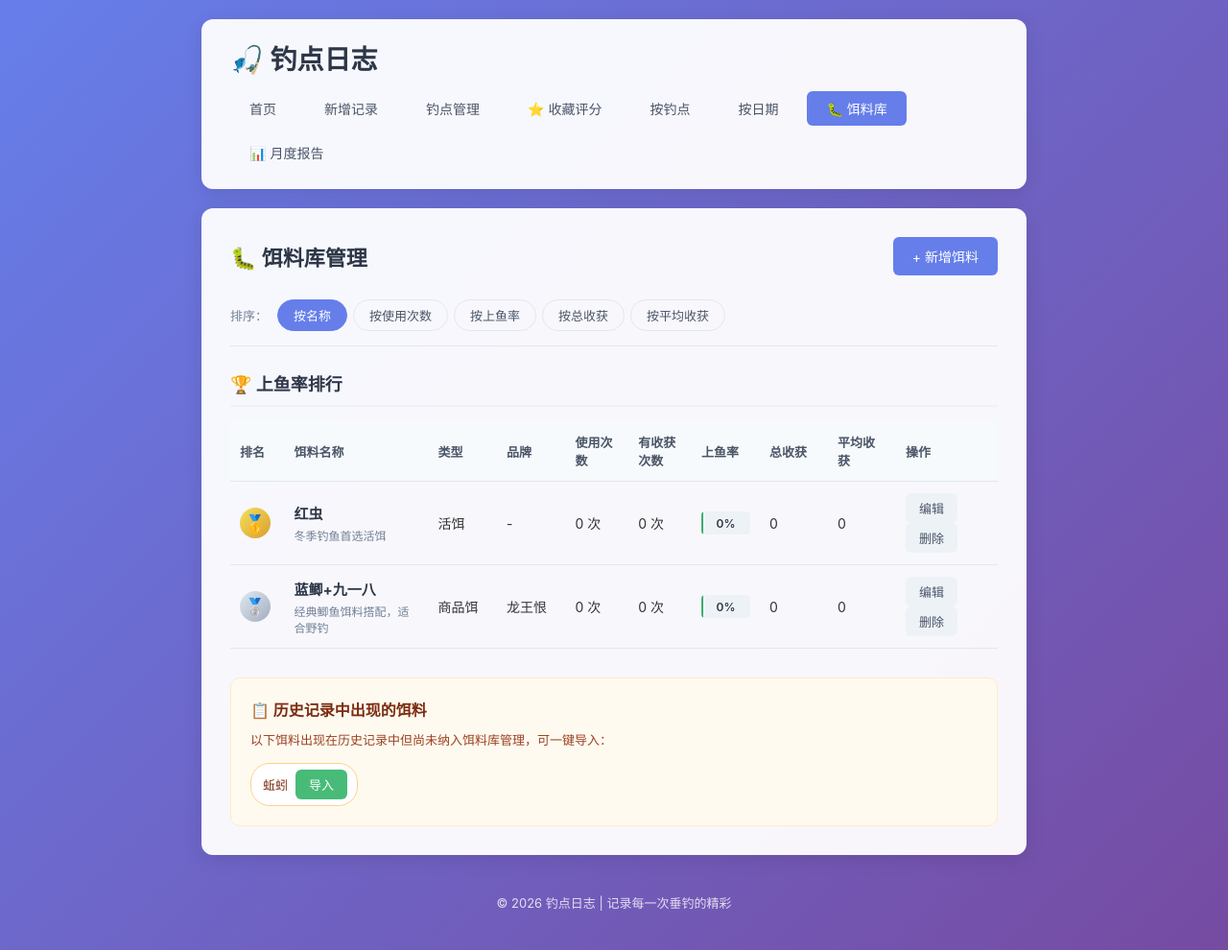
After one commit to nineteen1026-pixel/lyt-7, a Flask app: page /baits in a window 1280 px wide. The commit adds this page. Shown: the whole page at 96% size. Run offline with Flask 2, Linux system fonts and the light colour scheme; data comes from the database, SQL or seed files in the repository; both versions use the stored data as it was after the commit.

Commit message:
.3981746827702544:2cded07d260635cbf9112b1d8ee89f03_6a2e8935bbca2b8f7742abec.6a2e8938bbca2b8f7742abee.6a2e89382bd47ce193e4a1ad:Trae CN.T(2026/6/14 18:58:01)

```diff
--- a/app.py
+++ b/app.py
@@ -52,6 +52,16 @@ def init_db():
             FOREIGN KEY (spot_id) REFERENCES fishing_spots(id) ON DELETE CASCADE
         )
     ''')
+    conn.execute('''
+        CREATE TABLE IF NOT EXISTS baits (
+            id INTEGER PRIMARY KEY AUTOINCREMENT,
+            name TEXT NOT NULL UNIQUE,
+            type TEXT,
+            brand TEXT,
+            description TEXT,
+            created_at TIMESTAMP DEFAULT CURRENT_TIMESTAMP
+        )
+    ''')
     conn.commit()
     conn.close()
 
@@ -100,6 +110,9 @@ def index():
 
 @app.route('/add', methods=['GET', 'POST'])
 def add_log():
+    conn = get_db()
+    bait_list = get_all_baits(conn)
+
     if request.method == 'POST':
         spot = request.form['spot'].strip()
         weather = request.form['weather'].strip()
@@ -113,17 +126,17 @@ def add_log():
         if not spot or not weather or not water_level or not bait or not fish_species or not harvest:
             flash('请填写所有必填项！', 'error')
         else:
-            conn = get_db()
             conn.execute('''
                 INSERT INTO fishing_logs (spot, weather, water_level, bait, fish_species, harvest, next_strategy, created_at)
                 VALUES (?, ?, ?, ?, ?, ?, ?, ?)
             ''', (spot, weather, water_level, bait, fish_species, harvest, next_strategy, created_at))
             conn.commit()
+            flash('记录添加成功！', 'success')
             conn.close()
-            flash('记录添加成功！', 'success')
             return redirect(url_for('index'))
 
-    return render_template('add.html')
+    conn.close()
+    return render_template('add.html', bait_list=bait_list)
 
 
 @app.route('/log/<int:log_id>')
@@ -593,6 +606,163 @@ def monthly_report():
     )
 
 
+def get_all_baits(conn):
+    baits = conn.execute('SELECT * FROM baits ORDER BY name').fetchall()
+    return [dict(b) for b in baits]
+
+
+def get_bait_usage_stats(conn, bait_name):
+    logs = conn.execute(
+        'SELECT harvest FROM fishing_logs WHERE bait = ?',
+        (bait_name,)
+    ).fetchall()
+    use_count = len(logs)
+    total_harvest = sum(parse_harvest_value(log['harvest']) for log in logs)
+    success_count = sum(1 for log in logs if parse_harvest_value(log['harvest']) > 0)
+    success_rate = round((success_count / use_count * 100), 1) if use_count > 0 else 0
+    avg_harvest = round((total_harvest / use_count), 2) if use_count > 0 else 0
+    return {
+        'use_count': use_count,
+        'total_harvest': total_harvest,
+        'success_count': success_count,
+        'success_rate': success_rate,
+        'avg_harvest': avg_harvest
+    }
+
+
+@app.route('/baits')
+def baits_list():
+    conn = get_db()
+    sort_by = request.args.get('sort', 'name')
+
+    baits = conn.execute('SELECT * FROM baits ORDER BY name').fetchall()
+
+    bait_stats = []
+    for bait in baits:
+        bait_dict = dict(bait)
+        stats = get_bait_usage_stats(conn, bait['name'])
+        bait_dict.update(stats)
+        bait_stats.append(bait_dict)
+
+    if sort_by == 'usage':
+        bait_stats.sort(key=lambda x: x['use_count'], reverse=True)
+    elif sort_by == 'success':
+        bait_stats.sort(key=lambda x: x['success_rate'], reverse=True)
+    elif sort_by == 'harvest':
+        bait_stats.sort(key=lambda x: x['total_harvest'], reverse=True)
+    elif sort_by == 'avg_harvest':
+        bait_stats.sort(key=lambda x: x['avg_harvest'], reverse=True)
+
+    all_baits_from_logs = conn.execute(
+        'SELECT DISTINCT bait FROM fishing_logs WHERE bait NOT IN (SELECT name FROM baits) ORDER BY bait'
+    ).fetchall()
+    unmanaged_baits = [row['bait'] for row in all_baits_from_logs if row['bait']]
+
+    conn.close()
+
+    return render_template(
+        'baits.html',
+        baits=bait_stats,
+        sort_by=sort_by,
+        unmanaged_baits=unmanaged_baits
+    )
+
+
+@app.route('/baits/add', methods=['GET', 'POST'])
+def add_bait():
+    if request.method == 'POST':
+        name = request.form['name'].strip()
+        bait_type = request.form['type'].strip()
+        brand = request.form['brand'].strip()
+        description = request.form['description'].strip()
+
+        if not name:
+            flash('请填写饵料名称！', 'error')
+        else:
+            conn = get_db()
+            try:
+                conn.execute('''
+                    INSERT INTO baits (name, type, brand, description)
+                    VALUES (?, ?, ?, ?)
+                ''', (name, bait_type or None, brand or None, description or None))
+                conn.commit()
+                flash('饵料添加成功！', 'success')
+                return redirect(url_for('baits_list'))
+            except sqlite3.IntegrityError:
+                flash('该饵料名称已存在！', 'error')
+            finally:
+                conn.close()
+
+    return render_template('bait_form.html', bait=None)
+
+
+@app.route('/baits/<int:bait_id>/edit', methods=['GET', 'POST'])
+def edit_bait(bait_id):
+    conn = get_db()
+    bait = conn.execute('SELECT * FROM baits WHERE id = ?', (bait_id,)).fetchone()
+
+    if bait is None:
+        conn.close()
+        flash('饵料不存在！', 'error')
+        return redirect(url_for('baits_list'))
+
+    if request.method == 'POST':
+        name = request.form['name'].strip()
+        bait_type = request.form['type'].strip()
+        brand = request.form['brand'].strip()
+        description = request.form['description'].strip()
+
+        if not name:
+            flash('请填写饵料名称！', 'error')
+        else:
+            try:
+                old_name = bait['name']
+                conn.execute('''
+                    UPDATE baits
+                    SET name = ?, type = ?, brand = ?, description = ?
+                    WHERE id = ?
+                ''', (name, bait_type or None, brand or None, description or None, bait_id))
+                conn.execute(
+                    'UPDATE fishing_logs SET bait = ? WHERE bait = ?',
+                    (name, old_name)
+                )
+                conn.commit()
+                flash('饵料更新成功！', 'success')
+                return redirect(url_for('baits_list'))
+            except sqlite3.IntegrityError:
+                flash('该饵料名称已存在！', 'error')
+            finally:
+                conn.close()
+    else:
+        conn.close()
+
+    return render_template('bait_form.html', bait=bait)
+
+
+@app.route('/baits/<int:bait_id>/delete', methods=['POST'])
+def delete_bait(bait_id):
+    conn = get_db()
+    conn.execute('DELETE FROM baits WHERE id = ?', (bait_id,))
+    conn.commit()
+    conn.close()
+    flash('饵料已删除！', 'success')
+    return redirect(url_for('baits_list'))
+
+
+@app.route('/baits/import/<bait_name>', methods=['POST'])
+def import_bait(bait_name):
+    conn = get_db()
+    try:
+        conn.execute('INSERT INTO baits (name) VALUES (?)', (bait_name,))
+        conn.commit()
+        flash(f'饵料"{bait_name}"已导入！', 'success')
+    except sqlite3.IntegrityError:
+        flash('该饵料已存在！', 'error')
+    finally:
+        conn.close()
+    return redirect(url_for('baits_list'))
+
+
 if __name__ == '__main__':
     init_db()
     app.run(debug=True, host='127.0.0.1', port=5000)
--- a/static/style.css
+++ b/static/style.css
@@ -1413,3 +1413,201 @@ footer {
         font-size: 16px;
     }
 }
+
+.bait-select-wrapper {
+    display: flex;
+    gap: 8px;
+}
+
+.bait-select-wrapper select {
+    flex: 1;
+    padding: 10px 12px;
+    border: 1px solid #e2e8f0;
+    border-radius: 6px;
+    font-size: 14px;
+    font-family: inherit;
+    background: #fff;
+    cursor: pointer;
+    transition: border-color 0.2s ease;
+}
+
+.bait-select-wrapper select:hover {
+    border-color: #cbd5e0;
+}
+
+.bait-select-wrapper select:focus {
+    outline: none;
+    border-color: #667eea;
+    box-shadow: 0 0 0 3px rgba(102, 126, 234, 0.1);
+}
+
+.bait-select-wrapper input {
+    flex: 1;
+}
+
+.bait-ranking {
+    margin-bottom: 30px;
+}
+
+.bait-ranking h3 {
+    font-size: 18px;
+    color: #2d3748;
+    margin-bottom: 15px;
+    padding-bottom: 10px;
+    border-bottom: 2px solid #edf2f7;
+}
+
+.ranking-table {
+    width: 100%;
+    border-collapse: collapse;
+    font-size: 14px;
+}
+
+.ranking-table th,
+.ranking-table td {
+    padding: 12px 10px;
+    text-align: left;
+    border-bottom: 1px solid #e2e8f0;
+}
+
+.ranking-table th {
+    background: #f7fafc;
+    font-weight: 600;
+    color: #4a5568;
+    font-size: 13px;
+}
+
+.ranking-table tr:hover {
+    background: #f7fafc;
+}
+
+.rank-badge {
+    display: inline-flex;
+    align-items: center;
+    justify-content: center;
+    width: 32px;
+    height: 32px;
+    border-radius: 50%;
+    background: #e2e8f0;
+    font-weight: 700;
+    font-size: 14px;
+    color: #4a5568;
+}
+
+.rank-badge.gold {
+    background: linear-gradient(135deg, #f6e05e, #d69e2e);
+    color: #744210;
+    font-size: 18px;
+}
+
+.rank-badge.silver {
+    background: linear-gradient(135deg, #e2e8f0, #a0aec0);
+    color: #2d3748;
+    font-size: 18px;
+}
+
+.rank-badge.bronze {
+    background: linear-gradient(135deg, #feebc8, #ed8936);
+    color: #7c2d12;
+    font-size: 18px;
+}
+
+.bait-name-cell {
+    min-width: 150px;
+}
+
+.bait-name-cell strong {
+    color: #2d3748;
+    font-size: 15px;
+}
+
+.bait-desc {
+    font-size: 12px;
+    color: #718096;
+    margin-top: 4px;
+}
+
+.success-rate-bar {
+    position: relative;
+    height: 24px;
+    background: #edf2f7;
+    border-radius: 4px;
+    overflow: hidden;
+}
+
+.success-rate-fill {
+    height: 100%;
+    background: linear-gradient(90deg, #48bb78, #38a169);
+    border-radius: 4px;
+    transition: width 0.6s ease;
+    min-width: 2px;
+}
+
+.success-rate-text {
+    position: absolute;
+    top: 50%;
+    left: 50%;
+    transform: translate(-50%, -50%);
+    font-size: 12px;
+    font-weight: 600;
+    color: #2d3748;
+    text-shadow: 0 0 2px rgba(255, 255, 255, 0.8);
+}
+
+.unmanaged-baits {
+    margin-top: 30px;
+    padding: 20px;
+    background: #fffaf0;
+    border: 1px solid #feebc8;
+    border-radius: 10px;
+}
+
+.unmanaged-baits h3 {
+    font-size: 16px;
+    color: #7c2d12;
+    margin-bottom: 10px;
+}
+
+.unmanaged-baits > p {
+    font-size: 13px;
+    color: #9c4221;
+    margin-bottom: 15px;
+}
+
+.unmanaged-list {
+    display: flex;
+    flex-wrap: wrap;
+    gap: 10px;
+}
+
+.unmanaged-item {
+    display: flex;
+    align-items: center;
+    gap: 8px;
+    padding: 6px 10px 6px 12px;
+    background: #fff;
+    border: 1px solid #fbd38d;
+    border-radius: 20px;
+    font-size: 13px;
+    color: #7c2d12;
+}
+
+.btn-success {
+    background: #48bb78;
+    color: white;
+}
+
+.btn-success:hover {
+    background: #38a169;
+}
+
+@media (max-width: 768px) {
+    .ranking-table {
+        display: block;
+        overflow-x: auto;
+    }
+
+    .bait-select-wrapper {
+        flex-direction: column;
+    }
+}
--- /dev/null
+++ b/templates/baits.html
@@ -0,0 +1,106 @@
+{% extends 'base.html' %}
+
+{% block title %}饵料库管理 - 钓点日志{% endblock %}
+
+{% block content %}
+    <div class="page-header">
+        <h2>🐛 饵料库管理</h2>
+        <a href="{{ url_for('add_bait') }}" class="btn btn-primary">+ 新增饵料</a>
+    </div>
+
+    <div class="filter-bar">
+        <div class="filter-group">
+            <span class="filter-label">排序：</span>
+            <a href="{{ url_for('baits_list', sort='name') }}" class="filter-btn {% if sort_by == 'name' %}active{% endif %}">按名称</a>
+            <a href="{{ url_for('baits_list', sort='usage') }}" class="filter-btn {% if sort_by == 'usage' %}active{% endif %}">按使用次数</a>
+            <a href="{{ url_for('baits_list', sort='success') }}" class="filter-btn {% if sort_by == 'success' %}active{% endif %}">按上鱼率</a>
+            <a href="{{ url_for('baits_list', sort='harvest') }}" class="filter-btn {% if sort_by == 'harvest' %}active{% endif %}">按总收获</a>
+            <a href="{{ url_for('baits_list', sort='avg_harvest') }}" class="filter-btn {% if sort_by == 'avg_harvest' %}active{% endif %}">按平均收获</a>
+        </div>
+    </div>
+
+    {% if baits %}
+        <div class="bait-ranking">
+            <h3>🏆 上鱼率排行</h3>
+            <table class="ranking-table">
+                <thead>
+                    <tr>
+                        <th style="width: 60px;">排名</th>
+                        <th>饵料名称</th>
+                        <th style="width: 100px;">类型</th>
+                        <th style="width: 100px;">品牌</th>
+                        <th style="width: 90px;">使用次数</th>
+                        <th style="width: 90px;">有收获次数</th>
+                        <th style="width: 100px;">上鱼率</th>
+                        <th style="width: 100px;">总收获</th>
+                        <th style="width: 100px;">平均收获</th>
+                        <th style="width: 140px;">操作</th>
+                    </tr>
+                </thead>
+                <tbody>
+                    {% for bait in baits %}
+                        <tr>
+                            <td>
+                                {% if loop.index == 1 %}
+                                    <span class="rank-badge gold">🥇</span>
+                                {% elif loop.index == 2 %}
+                                    <span class="rank-badge silver">🥈</span>
+                                {% elif loop.index == 3 %}
+                                    <span class="rank-badge bronze">🥉</span>
+                                {% else %}
+                                    <span class="rank-badge">{{ loop.index }}</span>
+                                {% endif %}
+                            </td>
+                            <td class="bait-name-cell">
+                                <strong>{{ bait.name }}</strong>
+                                {% if bait.description %}
+                                    <div class="bait-desc">{{ bait.description }}</div>
+                                {% endif %}
+                            </td>
+                            <td>{{ bait.type or '-' }}</td>
+                            <td>{{ bait.brand or '-' }}</td>
+                            <td>{{ bait.use_count }} 次</td>
+                            <td>{{ bait.success_count }} 次</td>
+                            <td>
+                                <div class="success-rate-bar">
+                                    <div class="success-rate-fill" style="width: {{ bait.success_rate }}%;"></div>
+                                    <span class="success-rate-text">{{ bait.success_rate }}%</span>
+                                </div>
+                            </td>
+                            <td>{{ bait.total_harvest }}</td>
+                            <td>{{ bait.avg_harvest }}</td>
+                            <td>
+                                <a href="{{ url_for('edit_bait', bait_id=bait.id) }}" class="btn btn-small">编辑</a>
+                                <form method="POST" action="{{ url_for('delete_bait', bait_id=bait.id) }}" style="display: inline;" onsubmit="return confirm('确定要删除这个饵料吗？');">
+                                    <button type="submit" class="btn btn-small btn-danger">删除</button>
+                                </form>
+                            </td>
+                        </tr>
+                    {% endfor %}
+                </tbody>
+            </table>
+        </div>
+    {% else %}
+        <div class="empty-state">
+            <p>还没有添加任何饵料，快去添加第一个吧！</p>
+            <a href="{{ url_for('add_bait') }}" class="btn btn-primary">+ 新增饵料</a>
+        </div>
+    {% endif %}
+
+    {% if unmanaged_baits %}
+        <div class="unmanaged-baits">
+            <h3>📋 历史记录中出现的饵料</h3>
+            <p>以下饵料出现在历史记录中但尚未纳入饵料库管理，可一键导入：</p>
+            <div class="unmanaged-list">
+                {% for bait_name in unmanaged_baits %}
+                    <div class="unmanaged-item">
+                        <span>{{ bait_name }}</span>
+                        <form method="POST" action="{{ url_for('import_bait', bait_name=bait_name) }}" style="display: inline;">
+                            <button type="submit" class="btn btn-small btn-success">导入</button>
+                        </form>
+                    </div>
+                {% endfor %}
+            </div>
+        </div>
+    {% endif %}
+{% endblock %}
--- a/templates/base.html
+++ b/templates/base.html
@@ -17,6 +17,7 @@
                 <a href="{{ url_for('spots_list', filter='favorite') }}" class="{% if request.endpoint == 'spots_list' and request.args.get('filter') == 'favorite' %}active{% endif %}">⭐ 收藏评分</a>
                 <a href="{{ url_for('by_spot') }}" class="{% if request.endpoint == 'by_spot' %}active{% endif %}">按钓点</a>
                 <a href="{{ url_for('by_date') }}" class="{% if request.endpoint == 'by_date' %}active{% endif %}">按日期</a>
+                <a href="{{ url_for('baits_list') }}" class="{% if request.endpoint in ['baits_list', 'add_bait', 'edit_bait'] %}active{% endif %}">🐛 饵料库</a>
                 <a href="{{ url_for('monthly_report') }}" class="{% if request.endpoint == 'monthly_report' %}active{% endif %}">📊 月度报告</a>
             </nav>
         </header>
```
Also changed, not shown: templates/add.html (+22 -1 lines), templates/bait_form.html (added, +48 -0 lines), fishing_log.db.
